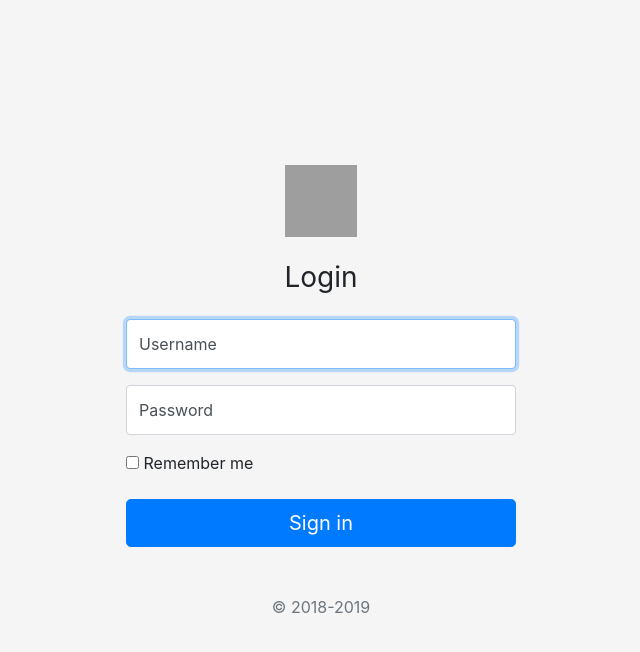
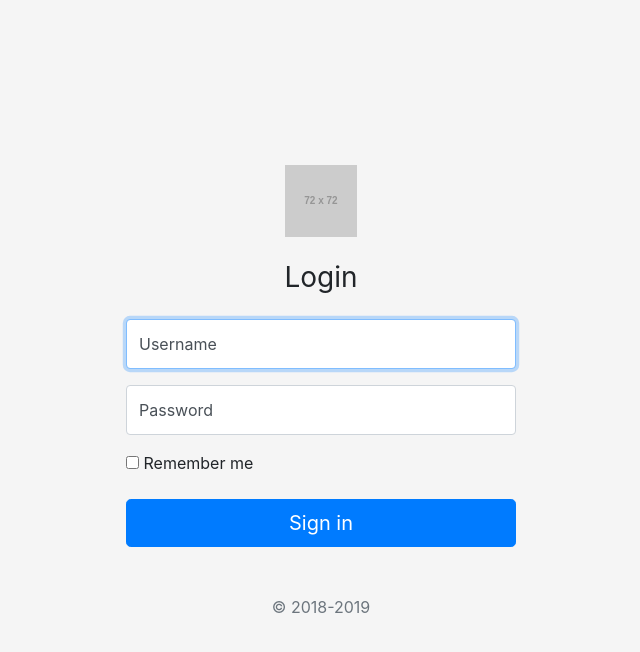
Before and after one commit to bderstine/WebsiteMixer-App-Base, a Python web app: template websitemixer/templates/Base/login.html in a window 1280 px wide. Shown: the top 652 px of the page, without its empty margins (319-959 px from the left). Run offline with Jinja, Linux system fonts and the light colour scheme; the template is opened without the code that fills it, so the values that code supplies are empty; grey boxes labelled with a size stand in for pictures from a placeholder-image service; some libraries are stand-ins or nearby versions; grey boxes are pictures that could not be loaded.

Commit message:
update login image placeholder

```diff
--- a/websitemixer/templates/Base/login.html
+++ b/websitemixer/templates/Base/login.html
@@ -106,7 +106,7 @@ body {
   <body>
     <form class="form-signin" method="post" action="">
       <div class="text-center mb-4">
-        <img class="mb-4" src="https://cdn.pixabay.com/photo/2018/01/28/14/41/bird-3113835_1280.jpg" alt="" width="72" height="72">
+        <img class="mb-4" src="http://placehold.it/72x72" alt="" width="72" height="72">
         <h1 class="h3 mb-3 font-weight-normal">{{s.siteName}} Login</h1>
       </div>
 
```
